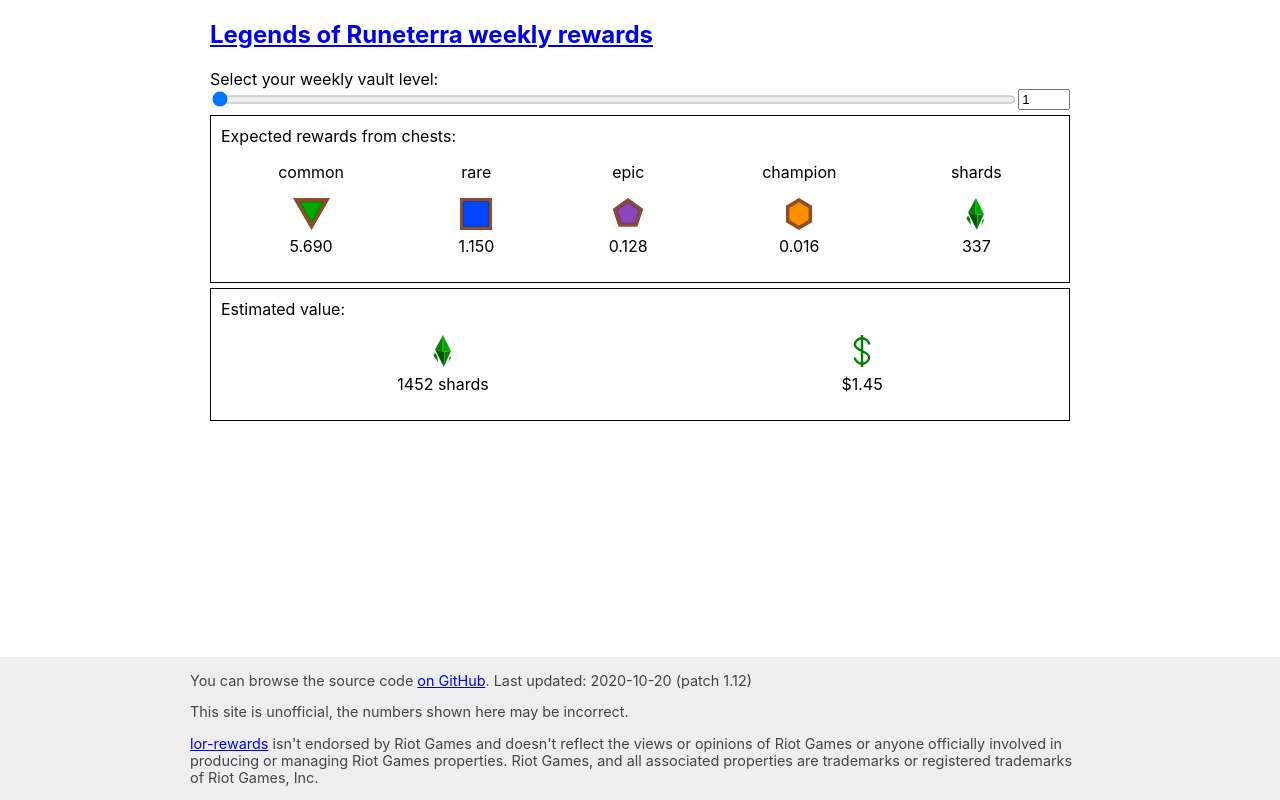
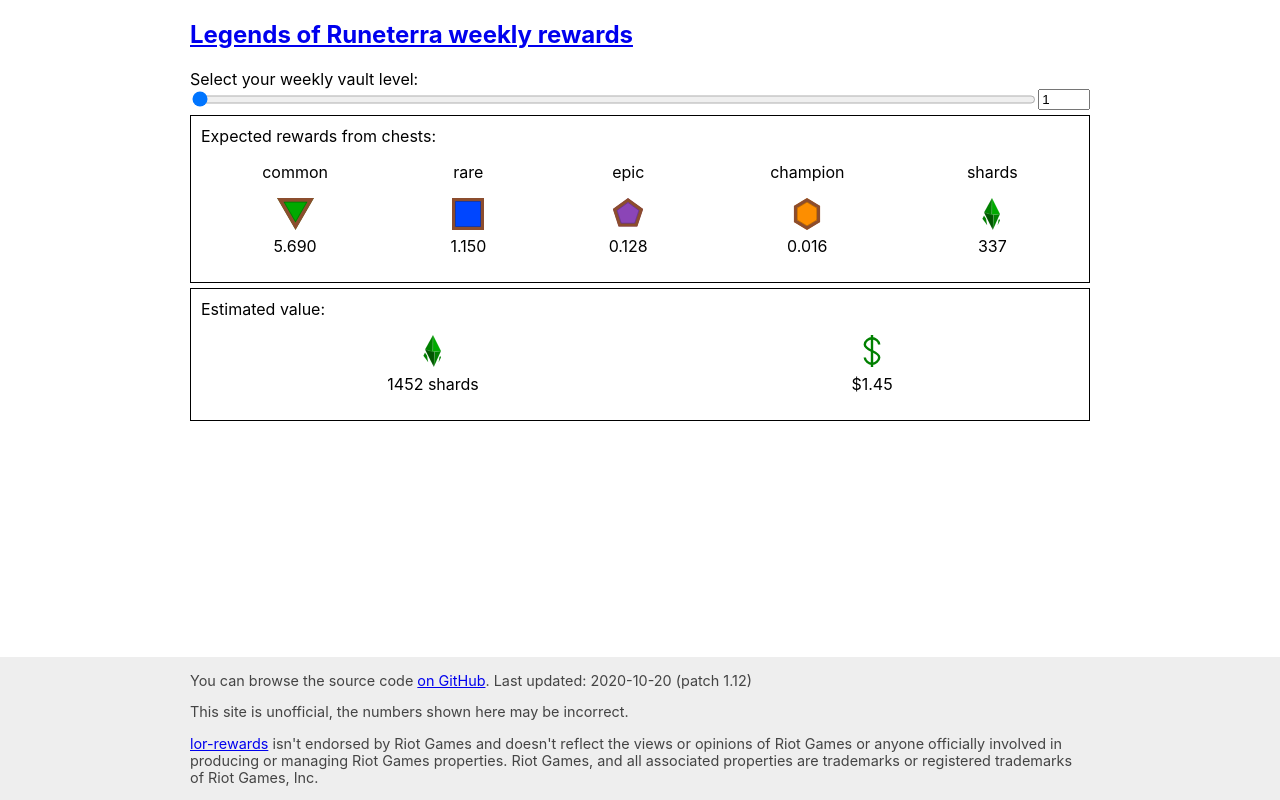
Before and after one commit to szebniok/lor-rewards, a Next.js app: page / in a window 1280 px wide. Built offline with nearby package versions, Linux system fonts and the light colour scheme.

Commit message:
Fix added horizontal space on viewports bigger than 900px

```diff
--- a/styles/Home.module.css
+++ b/styles/Home.module.css
@@ -9,6 +9,6 @@
 }
 
 footer.footer > div {
-    max-width: 900px;
+    max-width: min(900px, 100% - 2 * var(--horizontal-space));
     margin: 0 auto;
 }
--- a/styles/globals.css
+++ b/styles/globals.css
@@ -26,8 +26,7 @@
 
 #__next > * {
     width: 100%;
-    max-width: 900px;
-    padding: 0 var(--horizontal-space);
+    max-width: min(900px, 100% - 2 * var(--horizontal-space));
 }
 
 #__next > .extend {
```
